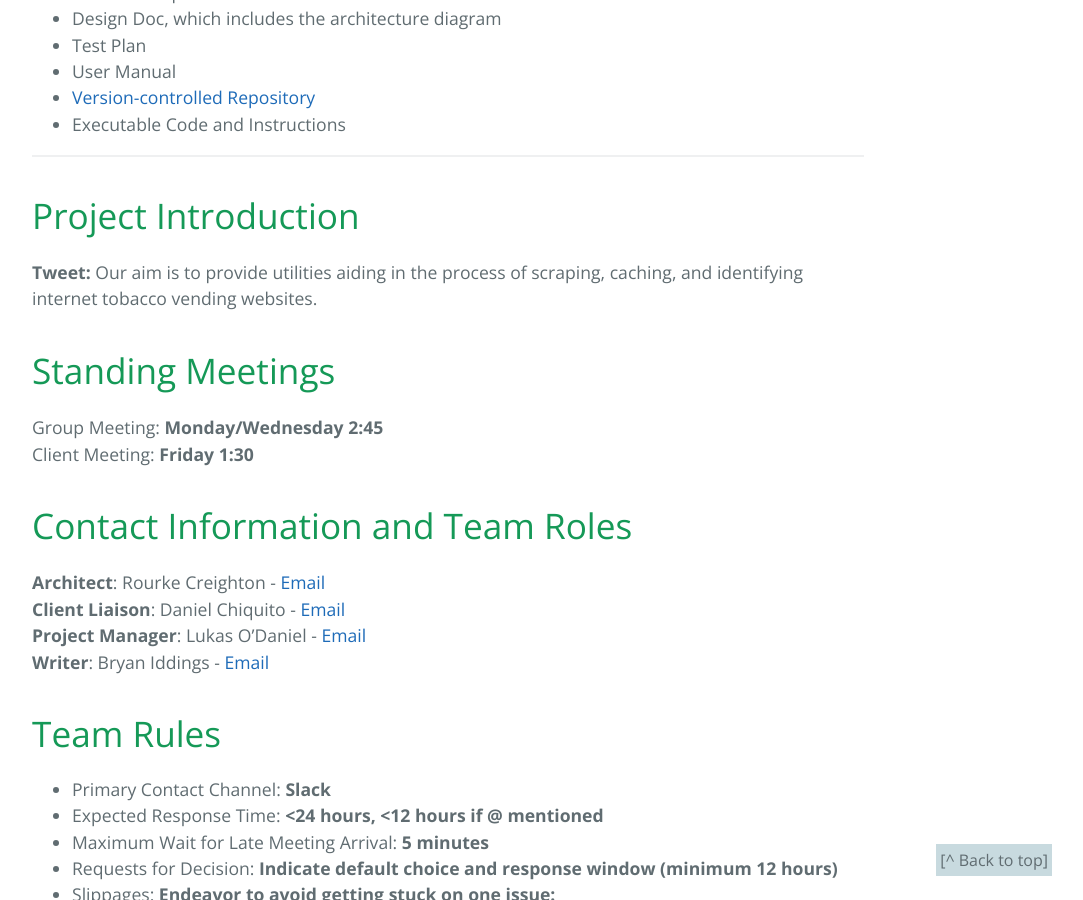
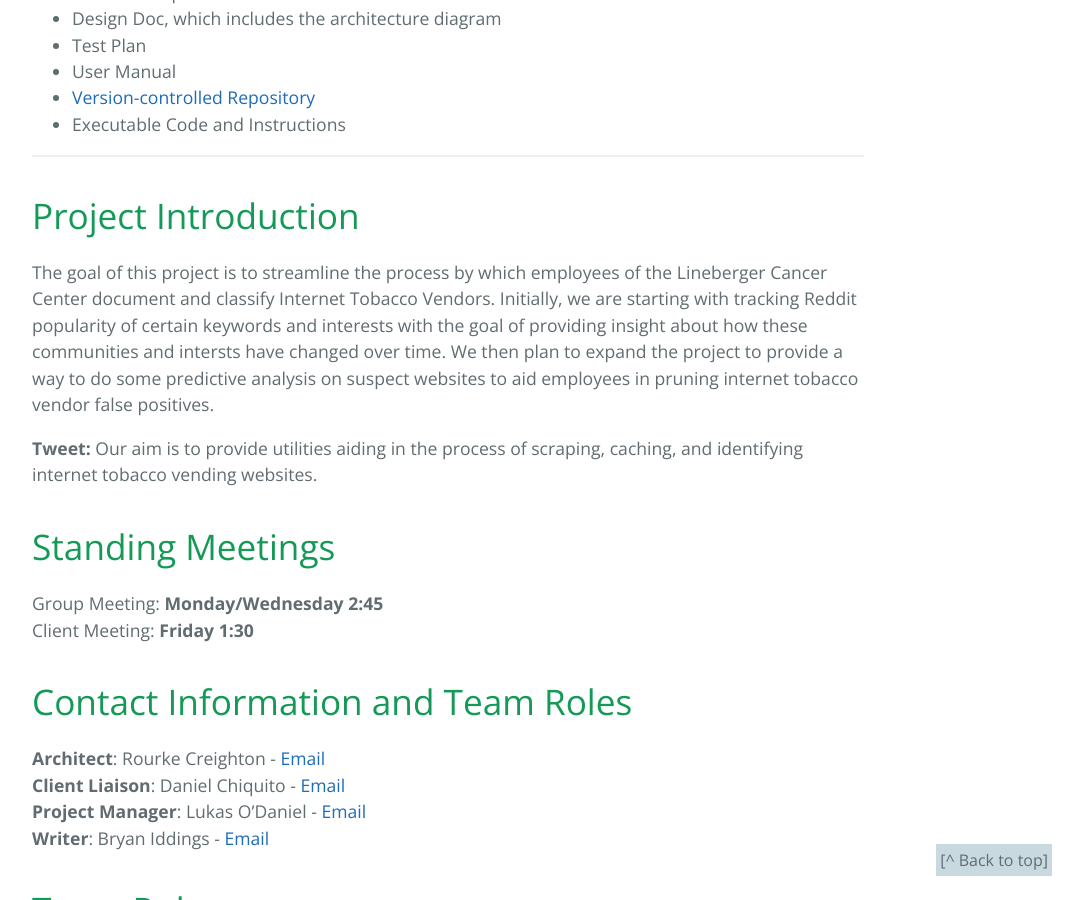
Before and after one commit to comp523/ITVS, a Jekyll site: the page built from index.md, in a window 1280 px wide and 900 px high, scrolled down 891 px. Shown: the whole window, without its empty margins (192-1275 px from the left). Built offline with Jekyll 4.4.1, drawn with Linux system fonts in a browser that asks for light colours.

Commit message:
Added first draft long introduction

```diff
--- a/_includes/index/general.md
+++ b/_includes/index/general.md
@@ -1,4 +1,6 @@
 # Project Introduction
+
+The goal of this project is to streamline the process by which employees of the Lineberger Cancer Center document and classify Internet Tobacco Vendors. Initially, we are starting with tracking Reddit popularity of certain keywords and interests with the goal of providing insight about how these communities and intersts have changed over time. We then plan to expand the project to provide a way to do some predictive analysis on suspect websites to aid employees in pruning internet tobacco vendor false positives.
 
 **Tweet:** Our aim is to provide utilities aiding in the process of scraping, caching, and identifying internet tobacco vending websites.
 
```
